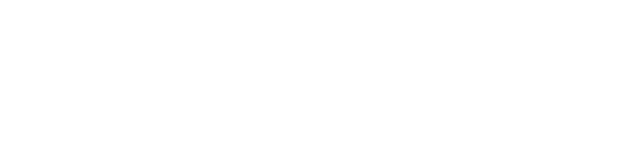
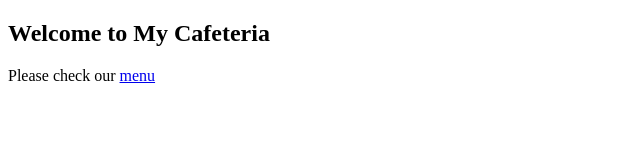
Before and after one commit to ifat0975/My-Cafeteria, a plain HTML site: page index.html in a window 1280 px wide. Shown: the whole page, without its empty margins (0-640 px from the left). Drawn offline with Linux system fonts and the light colour scheme.

Commit message:
added menu style

```diff
--- a/index.html
+++ b/index.html
@@ -6,6 +6,7 @@
     <title>My Cafeteria</title>
 </head>
 <body>
-
+    <h2>Welcome to My Cafeteria</h2>
+    <p>Please check our <a href="menu.html">menu</a></p>
 </body>
 </html>
```
Also changed, not shown: menu.html (added, +11 -0 lines).
